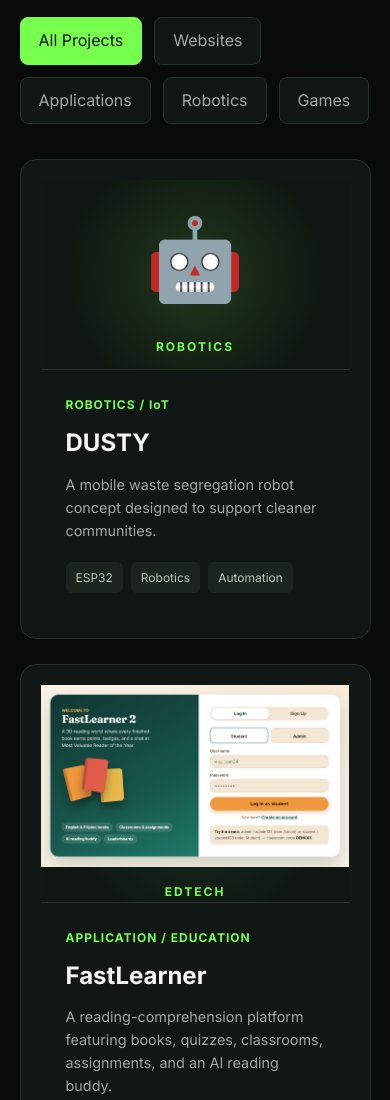
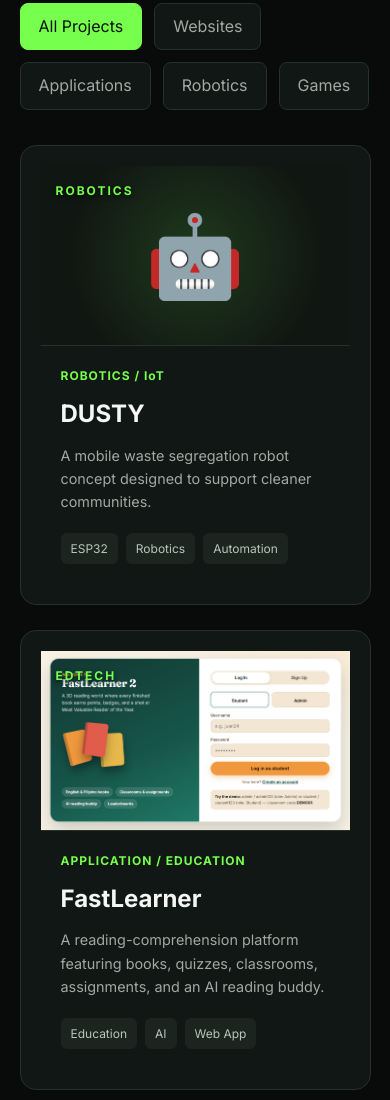
Before and after one commit to nathzzy63/NJGZLM.-Studios, a website: page projects.html in a window 390 px wide. Shown: the part 695-1795 px from the top of the page. Drawn offline with Linux system fonts and the light colour scheme.

Commit message:
Refactor projects.css with new styles and structure

```diff
--- a/CSS/projects.css
+++ b/CSS/projects.css
@@ -1,3 +1,13 @@
+
+/* =========================================
+   CARATECH STUDIOS
+   PROJECTS PAGE STYLES
+========================================= */
+
+
+/* =========================================
+   PROJECT HERO
+========================================= */
 
 .projects-hero {
     padding: 100px 8% 80px;
@@ -26,6 +36,11 @@
     margin: auto;
 }
 
+
+/* =========================================
+   PORTFOLIO SECTION
+========================================= */
+
 .portfolio-section {
     padding: 50px 8% 100px;
 }
@@ -45,6 +60,11 @@
 .portfolio-description {
     color: var(--muted);
 }
+
+
+/* =========================================
+   PROJECT FILTERS
+========================================= */
 
 .project-filters {
     display: flex;
@@ -71,11 +91,21 @@
     color: #071006;
 }
 
+
+/* =========================================
+   PROJECT GRID
+========================================= */
+
 .project-grid {
     display: grid;
     grid-template-columns: repeat(2, 1fr);
     gap: 25px;
 }
+
+
+/* =========================================
+   PROJECT CARDS
+========================================= */
 
 .project-card {
     background: var(--surface);
@@ -94,33 +124,100 @@
     display: none;
 }
 
+
+/* =========================================
+   PROJECT IMAGE CONTAINERS
+========================================= */
+
 .project-image {
+    height: 230px;
     min-height: 230px;
+
     display: flex;
     flex-direction: column;
     justify-content: center;
     align-items: center;
     gap: 15px;
+
     position: relative;
+    overflow: hidden;
+    isolation: isolate;
+
     background:
         radial-gradient(
             circle,
             rgba(118, 255, 77, 0.15),
             #101712 70%
         );
+
     border-bottom: 1px solid var(--border);
 }
 
-.project-emoji {
-    font-size: 5rem;
+
+/* =========================================
+   ACTUAL PROJECT SCREENSHOTS
+========================================= */
+
+.project-thumbnail {
+    position: absolute;
+    inset: 0;
+
+    width: 100%;
+    height: 100%;
+
+    display: block;
+
+    object-fit: cover;
+    object-position: center;
+
+    z-index: 1;
+
+    transition: transform 0.5s ease;
 }
 
+
+/* Screenshot hover animation */
+
+.project-card:hover .project-thumbnail {
+    transform: scale(1.05);
+}
+
+
+/* =========================================
+   PROJECT LABELS
+========================================= */
+
 .project-label {
+    position: absolute;
+    top: 15px;
+    left: 15px;
+
+    z-index: 3;
+
     color: var(--green);
     font-size: 0.75rem;
     letter-spacing: 2px;
     font-weight: 700;
+
+    text-shadow: 0 2px 5px rgba(0, 0, 0, 0.8);
 }
+
+
+/* =========================================
+   PROJECT EMOJIS
+========================================= */
+
+.project-emoji {
+    position: relative;
+    z-index: 2;
+
+    font-size: 5rem;
+}
+
+
+/* =========================================
+   PROJECT CATEGORY BACKGROUNDS
+========================================= */
 
 .app-project {
     background:
@@ -136,6 +233,11 @@
     background:
         radial-gradient(circle, #183025, #101712 70%);
 }
+
+
+/* =========================================
+   PROJECT INFORMATION
+========================================= */
 
 .project-info {
     padding: 25px;
@@ -158,6 +260,11 @@
     font-size: 0.9rem;
 }
 
+
+/* =========================================
+   PROJECT TAGS
+========================================= */
+
 .project-tags {
     display: flex;
     flex-wrap: wrap;
@@ -173,7 +280,13 @@
     font-size: 0.75rem;
 }
 
+
+/* =========================================
+   RESPONSIVE DESIGN
+========================================= */
+
 @media (max-width: 750px) {
+
     .projects-hero {
         padding: 75px 5% 55px;
     }
@@ -192,6 +305,34 @@
     }
 
     .project-image {
+        height: 190px;
         min-height: 190px;
     }
+
 }
+
+
+/* =========================================
+   SMALL MOBILE DEVICES
+========================================= */
+
+@media (max-width: 480px) {
+
+    .projects-hero h1 {
+        font-size: clamp(2.5rem, 12vw, 3.5rem);
+    }
+
+    .portfolio-heading h2 {
+        font-size: 1.8rem;
+    }
+
+    .project-image {
+        height: 180px;
+        min-height: 180px;
+    }
+
+    .project-info {
+        padding: 20px;
+    }
+
+}
```
